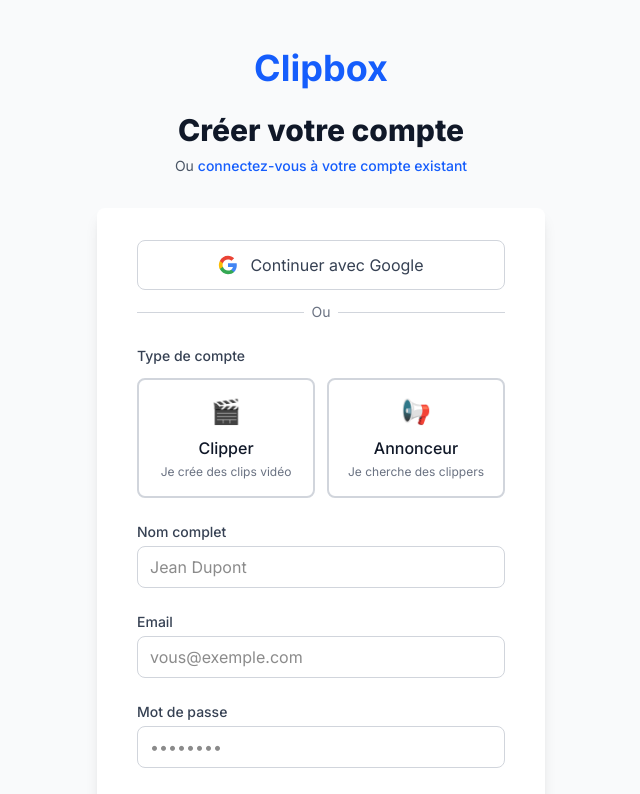
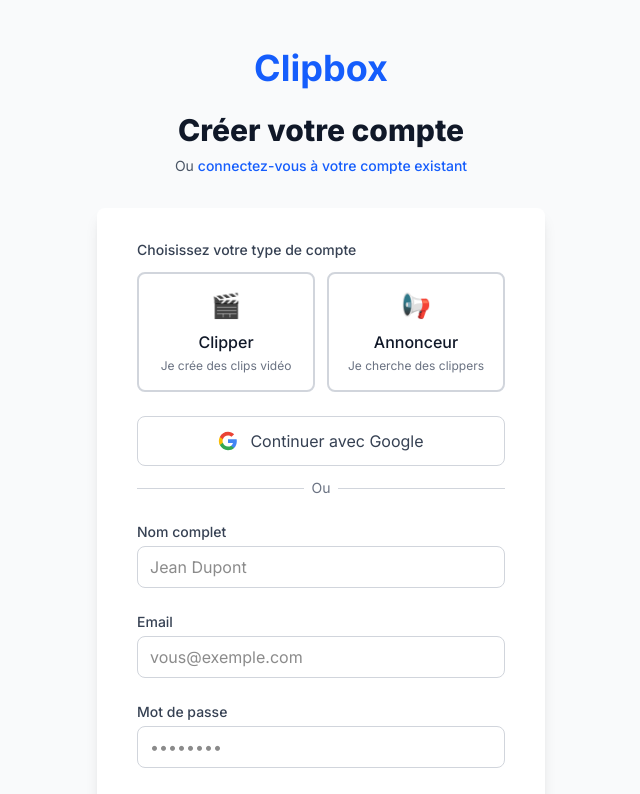
Before and after one commit to quintus06/Clipbox, a Next.js app in the folder clipbox_v1/: page /auth/signup in a window 1280 px wide. Shown: the top 794 px of the page, without its empty margins (319-959 px from the left). Built offline with nearby package versions, Linux system fonts and the light colour scheme; no server answers.

Commit message:
feat: implement role selection for Google OAuth signup flow

```diff
--- a/clipbox_v1/src/app/api/auth/google/authorize/route.ts
+++ b/clipbox_v1/src/app/api/auth/google/authorize/route.ts
@@ -52,15 +52,21 @@ export async function GET(request: NextRequest) {
     console.log('Redirect URI:', redirectUri);
     console.log('Client ID configured:', !!process.env.GOOGLE_CLIENT_ID);
 
-    // Generate state parameter for CSRF protection
-    const state = generateOAuthState();
+    // Get parameters from request
+    const searchParams = request.nextUrl.searchParams;
+    const callbackUrl = searchParams.get('callbackUrl') || '/dashboard';
+    const role = searchParams.get('role') || 'CLIPPER'; // Default to CLIPPER if not provided
+
+    // Generate state parameter for CSRF protection with role encoded
+    const stateData = {
+      random: generateOAuthState(),
+      role: role,
+      callbackUrl: callbackUrl,
+    };
+    const state = Buffer.from(JSON.stringify(stateData)).toString('base64');
 
     // Generate PKCE parameters for enhanced security
     const { codeVerifier, codeChallenge } = generatePKCE();
-
-    // Get the callback URL parameter (where to redirect after successful auth)
-    const searchParams = request.nextUrl.searchParams;
-    const callbackUrl = searchParams.get('callbackUrl') || '/dashboard';
 
     // Construct Google OAuth URL
     const authUrl = 'https://accounts.google.com/o/oauth2/v2/auth?' +
@@ -76,7 +82,7 @@ export async function GET(request: NextRequest) {
         code_challenge_method: 'S256',
       }).toString();
 
-    console.log('Redirecting to Google OAuth...');
+    console.log('Redirecting to Google OAuth with role:', role);
 
     const response = NextResponse.redirect(authUrl);
 
@@ -91,15 +97,6 @@ export async function GET(request: NextRequest) {
 
     // Store code verifier for PKCE
     response.cookies.set('google_code_verifier', codeVerifier, {
-      httpOnly: true,
-      secure: process.env.NODE_ENV === 'production',
-      sameSite: 'lax',
-      maxAge: 600,
-      path: '/',
-    });
-
-    // Store callback URL for after authentication
-    response.cookies.set('google_callback_url', callbackUrl, {
       httpOnly: true,
       secure: process.env.NODE_ENV === 'production',
       sameSite: 'lax',
--- a/clipbox_v1/src/app/api/auth/google/callback/route.ts
+++ b/clipbox_v1/src/app/api/auth/google/callback/route.ts
@@ -45,7 +45,7 @@ export async function GET(request: NextRequest) {
       );
     }
 
-    // Verify state parameter
+    // Verify and decode state parameter
     const storedState = request.cookies.get('google_oauth_state')?.value;
     if (!state || state !== storedState) {
       console.error('OAuth state mismatch:', { received: state, stored: storedState });
@@ -56,6 +56,23 @@ export async function GET(request: NextRequest) {
         )
       );
     }
+
+    // Decode state to extract role and callback URL
+    let stateData: { random: string; role: string; callbackUrl: string };
+    try {
+      stateData = JSON.parse(Buffer.from(state, 'base64').toString('utf-8'));
+    } catch (err) {
+      console.error('Failed to decode state:', err);
+      return NextResponse.redirect(
+        new URL(
+          '/auth/signin?error=' + encodeURIComponent('État OAuth invalide'),
+          request.url
+        )
+      );
+    }
+
+    const role = stateData.role || 'CLIPPER';
+    const callbackUrl = stateData.callbackUrl || '/dashboard';
 
     // Get code verifier for PKCE
     const codeVerifier = request.cookies.get('google_code_verifier')?.value;
@@ -68,9 +85,6 @@ export async function GET(request: NextRequest) {
         )
       );
     }
-
-    // Get callback URL
-    const callbackUrl = request.cookies.get('google_callback_url')?.value || '/dashboard';
 
     if (!code) {
       console.error('Authorization code missing from callback');
@@ -162,14 +176,15 @@ export async function GET(request: NextRequest) {
     let redirectUrl = callbackUrl;
 
     if (!user) {
-      // Create new user - default to CLIPPER role
-      // User can change role later in their profile
+      // Create new user with selected role
+      const userRole = role === 'ADVERTISER' ? 'ADVERTISER' : 'CLIPPER';
+
       user = await prisma.user.create({
         data: {
           email: googleUser.email,
           name: googleUser.name,
           image: googleUser.picture,
-          role: 'CLIPPER', // Default role for Google OAuth users
+          role: userRole,
           profile: {
             create: {
               notifyEmail: true,
@@ -183,8 +198,10 @@ export async function GET(request: NextRequest) {
         },
       });
 
-      console.log('[Google OAuth] New user created:', user.email);
-      redirectUrl = '/dashboard/clipper'; // Redirect new users to clipper dashboard
+      console.log('[Google OAuth] New user created with role:', userRole, 'email:', user.email);
+
+      // Redirect based on selected role
+      redirectUrl = userRole === 'ADVERTISER' ? '/dashboard/advertiser' : '/dashboard/clipper';
     } else {
       // Update user image if changed
       if (user.image !== googleUser.picture) {
@@ -216,7 +233,6 @@ export async function GET(request: NextRequest) {
 
     response.cookies.delete('google_oauth_state');
     response.cookies.delete('google_code_verifier');
-    response.cookies.delete('google_callback_url');
 
     // Set auth token
     response.cookies.set('auth-token', token, {
--- a/clipbox_v1/src/app/auth/signup/page.tsx
+++ b/clipbox_v1/src/app/auth/signup/page.tsx
@@ -1,22 +1,18 @@
 // src/app/auth/signup/page.tsx
 
+"use client";
+
+import { useState } from "react";
 import { Metadata } from "next";
 import Link from "next/link";
 import { SignupForm } from "@/components/auth/signup-form";
 import { OAuthButtons } from "@/components/auth/oauth-buttons";
+import { useSearchParams } from "next/navigation";
 
-export const metadata: Metadata = {
-  title: "Inscription - Clipbox",
-  description: "Créez votre compte Clipbox",
-};
-
-export default async function SignUpPage({
-  searchParams,
-}: {
-  searchParams: Promise<{ callbackUrl?: string }>;
-}) {
-  const params = await searchParams;
-  // Note: La vérification de session est maintenant gérée côté client dans SignupForm
+export default function SignUpPage() {
+  const searchParams = useSearchParams();
+  const callbackUrl = searchParams.get("callbackUrl") || "/dashboard";
+  const [selectedRole, setSelectedRole] = useState<"CLIPPER" | "ADVERTISER" | null>(null);
 
   return (
     <div className="min-h-screen flex items-center justify-center bg-gray-50 dark:bg-gray-900 py-12 px-4 sm:px-6 lg:px-8">
@@ -44,13 +40,56 @@ export default async function SignUpPage({
 
         {/* Main Content */}
         <div className="bg-white dark:bg-gray-800 py-8 px-4 shadow-lg sm:rounded-lg sm:px-10">
+          {/* Role Selection */}
+          <div className="mb-6 space-y-3">
+            <label className="block text-sm font-medium text-gray-700 dark:text-gray-300">
+              Choisissez votre type de compte
+            </label>
+            <div className="grid grid-cols-2 gap-3">
+              <button
+                type="button"
+                onClick={() => setSelectedRole("CLIPPER")}
+                className={`p-4 border-2 rounded-lg text-center transition-all ${
+                  selectedRole === "CLIPPER"
+                    ? "border-blue-500 bg-blue-50 dark:bg-blue-900/20"
+                    : "border-gray-300 dark:border-gray-600 hover:border-gray-400"
+                }`}
+              >
+                <div className="text-2xl mb-2">🎬</div>
+                <div className="font-medium text-gray-900 dark:text-white">Clipper</div>
+                <div className="text-xs text-gray-500 dark:text-gray-400 mt-1">
+                  Je crée des clips vidéo
+                </div>
+              </button>
+
+              <button
+                type="button"
+                onClick={() => setSelectedRole("ADVERTISER")}
+                className={`p-4 border-2 rounded-lg text-center transition-all ${
+                  selectedRole === "ADVERTISER"
+                    ? "border-blue-500 bg-blue-50 dark:bg-blue-900/20"
+                    : "border-gray-300 dark:border-gray-600 hover:border-gray-400"
+                }`}
+              >
+                <div className="text-2xl mb-2">📢</div>
+                <div className="font-medium text-gray-900 dark:text-white">Annonceur</div>
+                <div className="text-xs text-gray-500 dark:text-gray-400 mt-1">
+                  Je cherche des clippers
+                </div>
+              </button>
+            </div>
+          </div>
+
           {/* OAuth Buttons */}
           <div className="mb-6">
-            <OAuthButtons callbackUrl={params.callbackUrl || "/dashboard"} />
+            <OAuthButtons
+              callbackUrl={callbackUrl}
+              role={selectedRole}
+            />
           </div>
 
           {/* Signup Form */}
-          <SignupForm />
+          <SignupForm selectedRole={selectedRole} />
         </div>
 
         {/* Benefits Section */}
--- a/clipbox_v1/src/components/auth/oauth-buttons.tsx
+++ b/clipbox_v1/src/components/auth/oauth-buttons.tsx
@@ -5,9 +5,10 @@ import { useState } from "react";
 
 interface OAuthButtonsProps {
   callbackUrl?: string;
+  role?: "CLIPPER" | "ADVERTISER" | null;
 }
 
-export function OAuthButtons({ callbackUrl = "/dashboard" }: OAuthButtonsProps) {
+export function OAuthButtons({ callbackUrl = "/dashboard", role }: OAuthButtonsProps) {
   const [isLoading, setIsLoading] = useState(false);
   const [error, setError] = useState<string | null>(null);
 
@@ -16,9 +17,17 @@ export function OAuthButtons({ callbackUrl = "/dashboard" }: OAuthButtonsProps)
       setIsLoading(true);
       setError(null);
 
-      // Redirect to Google OAuth authorize endpoint
+      // Check if role is selected
+      if (!role) {
+        setError("Veuillez sélectionner un type de compte avant de continuer.");
+        setIsLoading(false);
+        return;
+      }
+
+      // Redirect to Google OAuth authorize endpoint with role
       const params = new URLSearchParams({
         callbackUrl: callbackUrl,
+        role: role,
       });
 
       window.location.href = `/api/auth/google/authorize?${params.toString()}`;
--- a/clipbox_v1/src/components/auth/signup-form.tsx
+++ b/clipbox_v1/src/components/auth/signup-form.tsx
@@ -2,7 +2,7 @@
 
 "use client";
 
-import { useState } from "react";
+import { useState, useEffect } from "react";
 import { useForm } from "react-hook-form";
 import { zodResolver } from "@hookform/resolvers/zod";
 import { z } from "zod";
@@ -26,12 +26,15 @@ const signupSchema = z.object({
 
 type SignupFormData = z.infer<typeof signupSchema>;
 
-export function SignupForm() {
+interface SignupFormProps {
+  selectedRole?: "CLIPPER" | "ADVERTISER" | null;
+}
+
+export function SignupForm({ selectedRole: externalRole }: SignupFormProps) {
   const router = useRouter();
   const { register: registerUser } = useAuth();
   const [isLoading, setIsLoading] = useState(false);
   const [error, setError] = useState<string | null>(null);
-  const [selectedRole, setSelectedRole] = useState<"CLIPPER" | "ADVERTISER" | null>(null);
 
   const {
     register,
@@ -44,6 +47,13 @@ export function SignupForm() {
   });
 
   const watchRole = watch("role");
+
+  // Sync external role selection with form
+  useEffect(() => {
+    if (externalRole) {
+      setValue("role", externalRole);
+    }
+  }, [externalRole, setValue]);
 
   const onSubmit = async (data: SignupFormData) => {
     try {
@@ -75,54 +85,6 @@ export function SignupForm() {
         </div>
       )}
 
-      {/* Role Selection */}
-      <div className="space-y-3">
-        <label className="block text-sm font-medium text-gray-700 dark:text-gray-300">
-          Type de compte
-        </label>
-        <div className="grid grid-cols-2 gap-3">
-          <button
-            type="button"
-            onClick={() => {
-              setValue("role", "CLIPPER");
-              setSelectedRole("CLIPPER");
-            }}
-            className={`p-4 border-2 rounded-lg text-center transition-all ${
-              watchRole === "CLIPPER"
-                ? "border-blue-500 bg-blue-50 dark:bg-blue-900/20"
-                : "border-gray-300 dark:border-gray-600 hover:border-gray-400"
-            }`}
-          >
-            <div className="text-2xl mb-2">🎬</div>
-            <div className="font-medium text-gray-900 dark:text-white">Clipper</div>
-            <div className="text-xs text-gray-500 dark:text-gray-400 mt-1">
-              Je crée des clips vidéo
-            </div>
-          </button>
-
-          <button
-            type="button"
-            onClick={() => {
-              setValue("role", "ADVERTISER");
-              setSelectedRole("ADVERTISER");
-            }}
-            className={`p-4 border-2 rounded-lg text-center transition-all ${
-              watchRole === "ADVERTISER"
-                ? "border-blue-500 bg-blue-50 dark:bg-blue-900/20"
-                : "border-gray-300 dark:border-gray-600 hover:border-gray-400"
-            }`}
-          >
-            <div className="text-2xl mb-2">📢</div>
-            <div className="font-medium text-gray-900 dark:text-white">Annonceur</div>
-            <div className="text-xs text-gray-500 dark:text-gray-400 mt-1">
-              Je cherche des clippers
-            </div>
-          </button>
-        </div>
-        {errors.role && (
-          <p className="text-sm text-red-600 dark:text-red-400">{errors.role.message}</p>
-        )}
-      </div>
 
       {/* Name Field */}
       <div>
```
